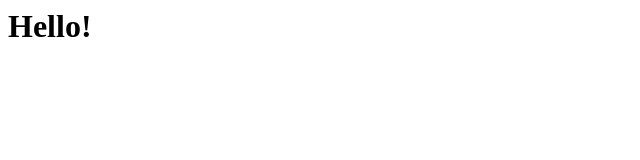
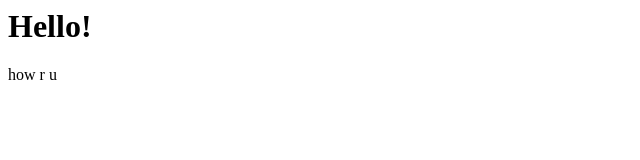
Before and after one commit to JennfierDIep/JennfierDIep, a plain HTML site: page index.html in a window 1280 px wide. Shown: the full height of the page, 0-640 px from the left. Drawn offline with Linux system fonts and the light colour scheme.

Commit message:
Update index.html

```diff
--- a/index.html
+++ b/index.html
@@ -1 +1,2 @@
 <h1>Hello!</h1>
+<h&>how r u</h1>
```
